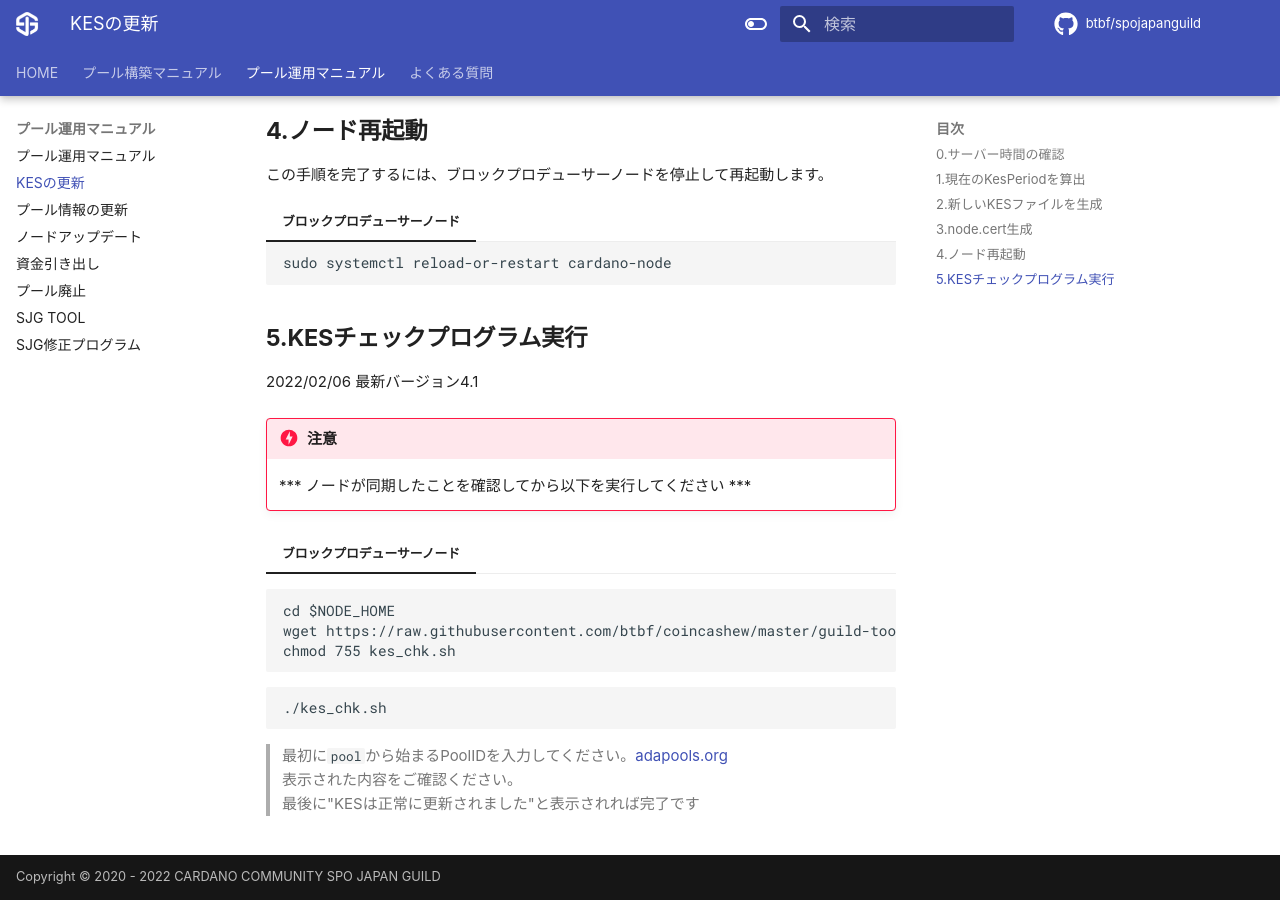
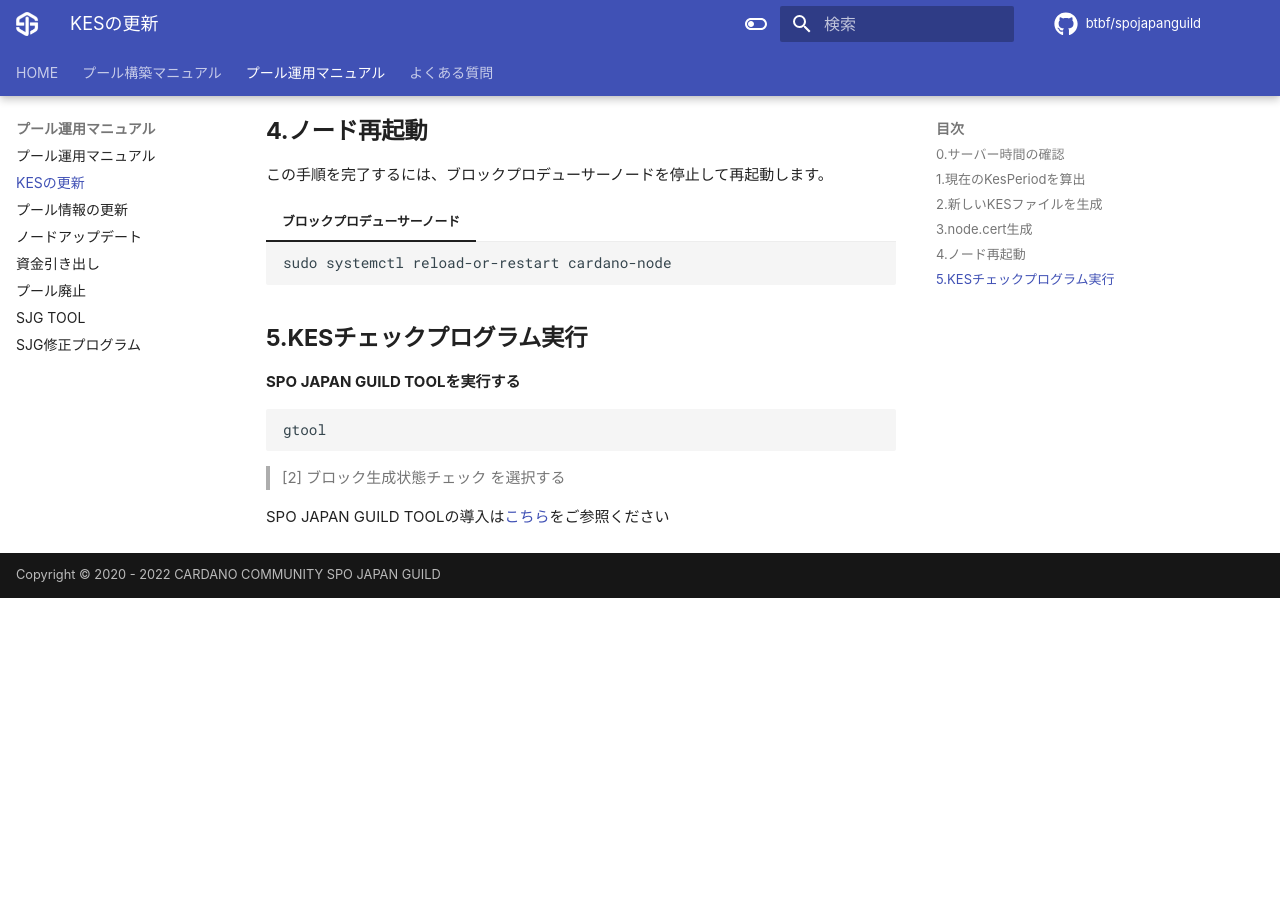
Before and after one commit to btbf/spojapanguild, an MkDocs documentation site: the page built from docs/operation/kes-update.md, in a window 1280 px wide and 900 px high, scrolled down 3578 px. Built offline with MkDocs 1.6.1 and Material for MkDocs 9.7.7, drawn with Linux system fonts in a browser that asks for light colours; comment, search, counter and statistics services are not loaded; after the commit the page ends 4176 px from its top, so only the background shows below that.

````diff
--- a/docs/operation/kes-update.md
+++ b/docs/operation/kes-update.md
@@ -157,20 +157,11 @@ chmod a-rwx $HOME/cold-keys
 
 ## **5.KESチェックプログラム実行**
 
-2022/02/06 最新バージョン4.1
+**SPO JAPAN GUILD TOOLを実行する**
 
-!!! danger "注意"
-    *** ノードが同期したことを確認してから以下を実行してください ***
+```
+gtool
+```
+>[2] ブロック生成状態チェック を選択する
 
-=== "ブロックプロデューサーノード"
-    ```
-    cd $NODE_HOME
-    wget https://raw.githubusercontent.com/btbf/coincashew/master/guild-tools/kes_chk.sh -O kes_chk.sh
-    chmod 755 kes_chk.sh
-    ```
-    ```
-    ./kes_chk.sh
-    ```
-    > 最初に`pool`から始まるPoolIDを入力してください。[adapools.org](https://adapools.org/)
-    > 表示された内容をご確認ください。
-    > 最後に"KESは正常に更新されました"と表示されれば完了です
+SPO JAPAN GUILD TOOLの導入は[こちら](./tool.md)をご参照ください
````
Also changed, not shown: docs/setup/0-start-guide.md (+1 -1 lines), docs/setup/8.topology-setup.md (+16 -2 lines).
